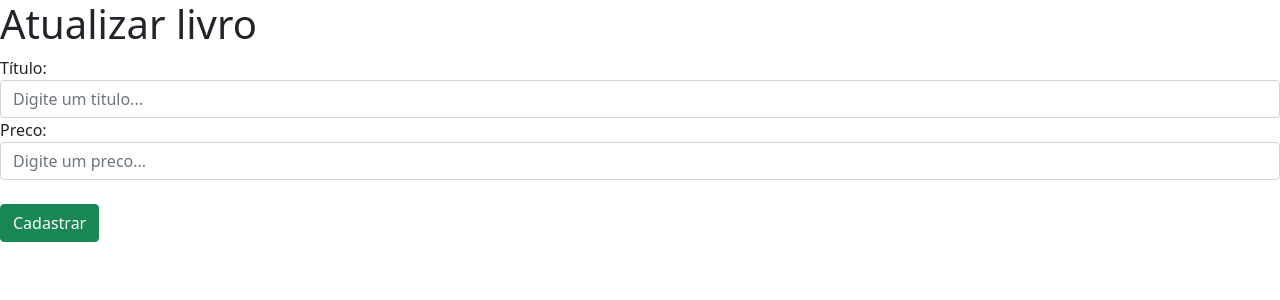
After one commit to dbernardos/TEP, a Django app: page /upg_livro/5 in a window 1280 px wide. The commit adds this page. Shown: the top 300 px of the page. Run offline with Django 5.2, Linux system fonts and the light colour scheme; data comes from the database, SQL or seed files in the repository.

Commit message:
upgrade incabado

```diff
--- /dev/null
+++ b/semana9/core/templates/upg_livro.html
@@ -0,0 +1,47 @@
+<!doctype html>
+<html lang="en">
+
+<head>
+    <!-- Required meta tags -->
+    <meta charset="utf-8">
+    <meta name="viewport" content="width=device-width, initial-scale=1">
+
+    <!-- Bootstrap CSS -->
+    <link href="https://cdn.jsdelivr.net/npm/bootstrap@5.0.2/dist/css/bootstrap.min.css" rel="stylesheet"
+        integrity="sha384-EVSTQN3/azprG1Anm3QDgpJLIm9Nao0Yz1ztcQTwFspd3yD65VohhpuuCOmLASjC" crossorigin="anonymous">
+
+    <title>Cadastro de livro</title>
+</head>
+
+<body>
+    <h1>Atualizar livro</h1>
+
+    <form action="{% url 'atualizar_livro_url' %}" method="POST">
+        {% csrf_token %}
+
+        <label>Título: </label>
+        <input type="text" name="titulo" placeholder="Digite um titulo..." class="form-control">
+
+        <label>Preco: </label>
+        <input type="text" name="preco" placeholder="Digite um preco..." class="form-control">
+        <br>
+        <input type="submit" value="Cadastrar" class="btn btn-success">
+    </form>
+
+
+
+    <!-- Optional JavaScript; choose one of the two! -->
+
+    <!-- Option 1: Bootstrap Bundle with Popper -->
+    <script src="https://cdn.jsdelivr.net/npm/bootstrap@5.0.2/dist/js/bootstrap.bundle.min.js"
+        integrity="sha384-MrcW6ZMFYlzcLA8Nl+NtUVF0sA7MsXsP1UyJoMp4YLEuNSfAP+JcXn/tWtIaxVXM"
+        crossorigin="anonymous"></script>
+
+    <!-- Option 2: Separate Popper and Bootstrap JS -->
+    <!--
+    <script src="https://cdn.jsdelivr.net/npm/@popperjs/core@2.9.2/dist/umd/popper.min.js" integrity="sha384-IQsoLXl5PILFhosVNubq5LC7Qb9DXgDA9i+tQ8Zj3iwWAwPtgFTxbJ8NT4GN1R8p" crossorigin="anonymous"></script>
+    <script src="https://cdn.jsdelivr.net/npm/bootstrap@5.0.2/dist/js/bootstrap.min.js" integrity="sha384-cVKIPhGWiC2Al4u+LWgxfKTRIcfu0JTxR+EQDz/bgldoEyl4H0zUF0QKbrJ0EcQF" crossorigin="anonymous"></script>
+    -->
+</body>
+
+</html>
--- a/semana9/core/urls.py
+++ b/semana9/core/urls.py
@@ -5,5 +5,6 @@ urlpatterns = [
     path('', views.index, name='index_url'),
     path('Livro/<int:pk>', views.livro, name='Livro'),
     path('del_livro/<int:pk>', views.del_livro, name='deletar_livro_url'),
+    path('upg_livro/<int:pk>', views.upg_livro, name='atualizar_livro_url'),
     path('cad_livro', views.cadastrar_livro, name='cadastrar_livro_url'),
 ]
--- a/semana9/core/views.py
+++ b/semana9/core/views.py
@@ -20,6 +20,25 @@ def del_livro(request, pk):
     livro.delete()
     return redirect('index_url')
 
+def upg_livro(request, pk):
+    if request.method == 'GET':
+        livro = Livro.objects.get(id=pk)
+        context = {
+            'livro': livro,
+        }
+        return render(request, 'upg_livro.html', context)
+    elif request.method == 'POST':
+        titulo = request.POST.get('titulo')
+        preco = request.POST.get('preco')
+
+        livro = Livro(
+            title = titulo,
+            price = preco,
+        )
+
+        livro.save()
+        return redirect('index_url')
+
 def cadastrar_livro(request):
     if request.method == 'GET':
         return render(request, 'cad_livro.html')
@@ -33,4 +52,4 @@ def cadastrar_livro(request):
         )
 
         livro.save()
-        return redirect('/')
+        return redirect('index_url')
```
Also changed, not shown: semana9/core/templates/index.html (+13 -3 lines).
